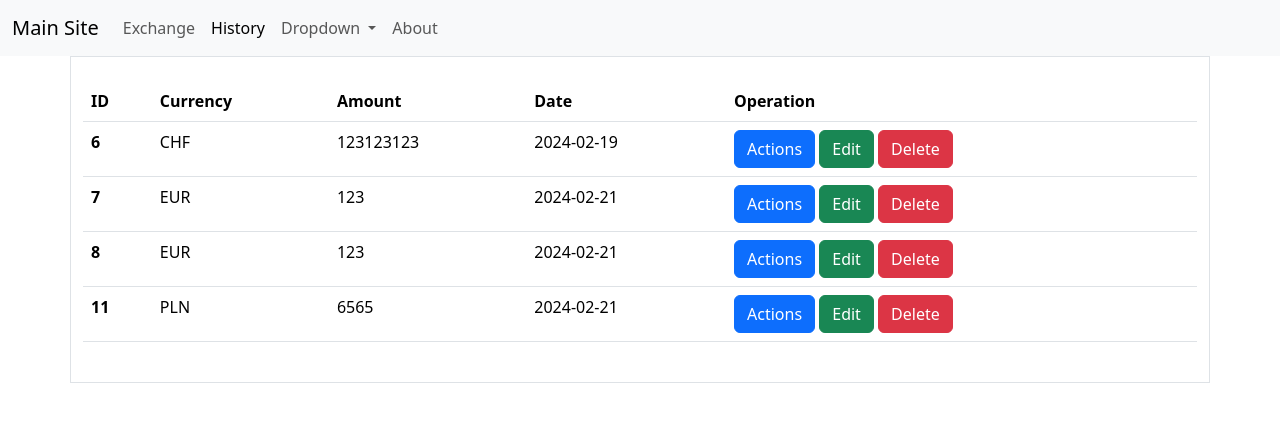
After one commit to NorbertGalazka/cantor, a Flask app: page /history in a window 1280 px wide. The commit adds this page. Shown: the top 422 px of the page. Run offline with Flask 3, Linux system fonts and the light colour scheme; data comes from the database, SQL or seed files in the repository; both versions use the stored data as it was after the commit.

Commit message:
add all changes in project

```diff
--- a/app.py
+++ b/app.py
@@ -1,14 +1,16 @@
-from flask import Flask, g
+from flask import Flask
 from blueprints.index.index import index_blueprint
 from blueprints.exchange.exchange import exchange_blueprint
+from blueprints.history.history import history_blueprint
+from blueprints.delete_transaction.delete_transaction import delete_transaction_blueprint
 
-
-app_info = {'db_file': '/home/norbert-linux/Flask/data/cantor.db'}
 
 app = Flask(__name__)
 app.config['SECRET_KEY'] = '1234'
 app.register_blueprint(index_blueprint)
 app.register_blueprint(exchange_blueprint)
+app.register_blueprint(history_blueprint)
+app.register_blueprint(delete_transaction_blueprint)
 
 
 if __name__ == "__main__":
--- /dev/null
+++ b/blueprints/history/history.py
@@ -0,0 +1,14 @@
+from flask import render_template, Blueprint
+from database_connect import get_db
+
+
+history_blueprint = Blueprint("history", __name__, template_folder='templates')
+
+
+@history_blueprint.route('/history')
+def history():
+    db = get_db()
+    sql_command = """select id, currency, amount, trans_date from transactions;"""
+    cur = db.execute(sql_command)
+    transactions = cur.fetchall()
+    return render_template('history.html', transactions=transactions, active_menu='history')
--- /dev/null
+++ b/blueprints/history/templates/history.html
@@ -0,0 +1,34 @@
+{% extends "base.html" %}
+
+{% block title %}
+    History
+{% endblock %}
+
+{% block content %}
+<table class="table">
+  <thead>
+    <tr>
+      <th scope="col">ID</th>
+      <th scope="col">Currency</th>
+      <th scope="col">Amount</th>
+      <th scope="col">Date</th>
+      <th scope="col">Operation</th>
+    </tr>
+  </thead>
+  <tbody>
+    {% for transaction in transactions %}
+    <tr>
+      <th scope="row">{{ transaction.id }}</th>
+      <td>{{ transaction.currency }}</td>
+      <td>{{ transaction.amount }}</td>
+      <td>{{ transaction.trans_date }}</td>
+      <td>
+        <a href="#" role="button" class="btn btn-primary">Actions</a>
+        <a href="#" role="button" class="btn btn-success">Edit</a>
+        <a href="{{ url_for('delete_transaction.delete_transaction', transaction_id=transaction.id) }}" role="button" class="btn btn-danger">Delete</a>
+      </td>
+    </tr>
+    {% endfor %}
+  </tbody>
+</table>
+{% endblock %}
--- a/blueprints/index/index.py
+++ b/blueprints/index/index.py
@@ -1,4 +1,4 @@
-from flask import Flask, request, render_template, flash, Blueprint
+from flask import render_template, Blueprint
 
 index_blueprint = Blueprint("index", __name__, template_folder='templates')
 
--- /dev/null
+++ b/database_connect.py
@@ -0,0 +1,12 @@
+from flask import g
+import sqlite3
+
+app_info = {'db_file': '/home/norbert-linux/Flask/data/cantor.db'}
+
+
+def get_db():
+    if not hasattr(g, 'sqlite_db'):
+        conn = sqlite3.connect(app_info['db_file'])
+        conn.row_factory = sqlite3.Row
+        g.sqlite_db = conn
+    return g.sqlite_db
--- a/templates/menu.html
+++ b/templates/menu.html
@@ -7,10 +7,10 @@
     <div class="collapse navbar-collapse" id="navbarSupportedContent">
       <ul class="navbar-nav me-auto mb-2 mb-lg-0">
         <li class="nav-item">
-          <a class="nav-link active" aria-current="page" href="{{ url_for('exchange.exchange') }}">Exchange</a>
+          <a class="nav-link {{ 'active' if active_menu == 'exchange' }}" aria-current="page" href="{{ url_for('exchange.exchange') }}">Exchange</a>
         </li>
         <li class="nav-item">
-          <a class="nav-link" href="#">Profile</a>
+          <a class="nav-link {{ 'active' if active_menu == 'history' }}" aria-current="page" href="{{ url_for('history.history') }}">History</a>
         </li>
         <li class="nav-item dropdown">
           <a class="nav-link dropdown-toggle" href="#" role="button" data-bs-toggle="dropdown" aria-expanded="false">
```
Also changed, not shown: blueprints/delete_transaction/delete_transaction.py (added, +15 -0 lines), blueprints/exchange/exchange.py (+16 -8 lines), blueprints/delete_transaction/__init__.py (added), blueprints/exchange/templates/exchange.html (renamed from templates/exchange.html), blueprints/exchange/templates/exchange_results.html (renamed from templates/exchange_results.html), blueprints/history/__init__.py (added), blueprints/index/templates/index.html (renamed from templates/index.html), data/cantor.db (added).
